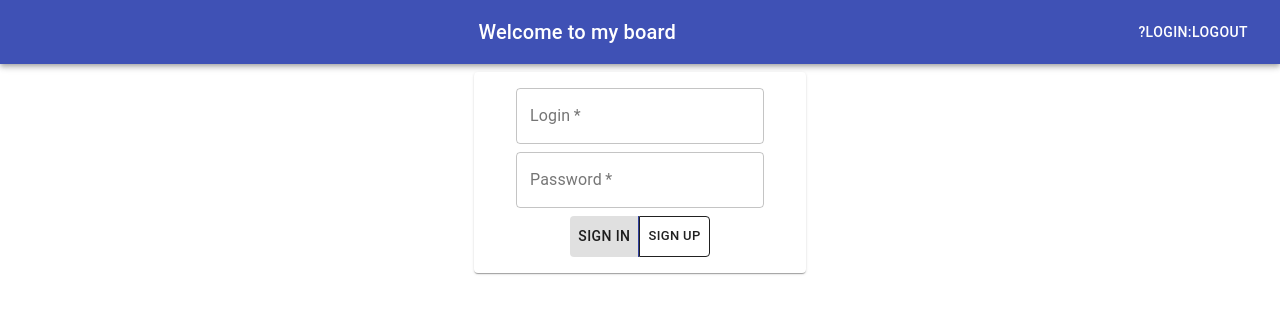
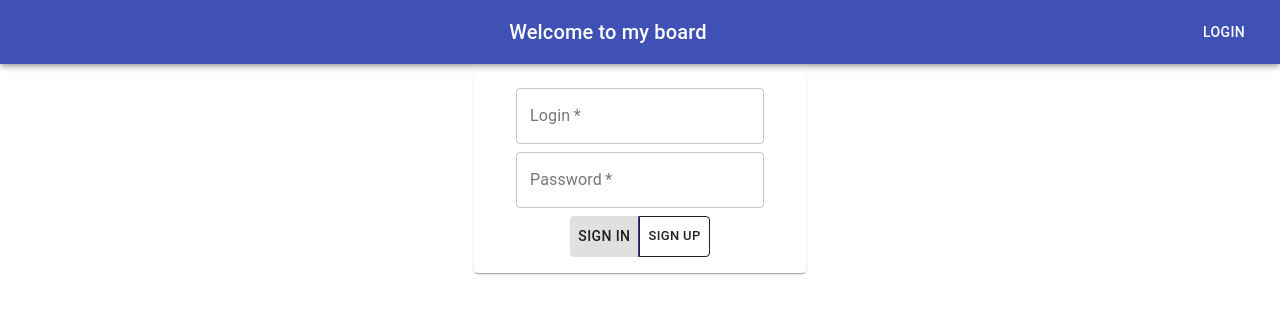
Before and after one commit to AdamenkoA/silver-garbanzo, a React (Create React App) app: page /Login in a window 1280 px wide. Shown: the top 314 px of the page. Built offline with nearby package versions, Linux system fonts and the light colour scheme.

Commit message:
Added toolbar for login page and home

```diff
--- a/src/Components/Tbs.tsx
+++ b/src/Components/Tbs.tsx
@@ -6,6 +6,8 @@ import {WelcomeText} from "../Home/TemplateText";
 import {TbsStyle} from "./TbsStyle";
 import {Toolbar} from "@material-ui/core";
 import history from "../Server/history";
+import Grid from "@material-ui/core/Grid";
+import TextField from "@material-ui/core/TextField";
 
 const useStyles = TbsStyle
 
@@ -16,7 +18,7 @@ interface IState {
 interface IProps {
     classes: any;
     window?: () => Window;
-    isLogin: boolean;
+    buttonCaption: string;
 }
 
 class UpperTbs extends React.Component<IProps, IState> {
@@ -29,6 +31,7 @@ class UpperTbs extends React.Component<IProps, IState> {
         history.push('/Login');
     };
 
+
     public render() {
         return (
             <div className={this.props.classes}>
@@ -38,7 +41,7 @@ class UpperTbs extends React.Component<IProps, IState> {
                             <Typography variant="h6" className={this.props.classes.title}>
                                 {this.state.Caption}
                             </Typography>
-                            <Button color="inherit" onClick={this.loginClick}>{this.props.isLogin}?Login:Logout</Button>
+                            <Button color="inherit" onClick={this.loginClick}>{this.props.buttonCaption}</Button>
                         </Toolbar>
                     </AppBar>
                 </div>
@@ -47,9 +50,10 @@ class UpperTbs extends React.Component<IProps, IState> {
     }
 }
 
-export default function Tbs() {
+export default function Tbs({caption, ...props}: { caption: string, prop?: any }) {
+    const buttonCaption = caption;
     const classes = useStyles();
     return (
-        <UpperTbs classes={classes}/>
+        <UpperTbs classes={classes} buttonCaption={buttonCaption}/>
     );
 }
--- a/src/Home/Home.tsx
+++ b/src/Home/Home.tsx
@@ -72,13 +72,16 @@ class ResponsiveDrawer extends React.Component<IProps, IState> {
             <Divider/>
         </div>
     );
+    caption = () => {
+        return "Logout";
+    }
 
     public render() {
         return (
             <div className={this.props.classes.root}>
                 <CssBaseline/>
                 <AppBar position="fixed" className={this.props.classes.appBar}>
-                    <Tbs/>
+                    <Tbs caption={this.caption()}/>
                 </AppBar>
                 <Drawer
                     className={this.props.classes.drawer}
@@ -93,7 +96,7 @@ class ResponsiveDrawer extends React.Component<IProps, IState> {
                 </Drawer>
                 <main className={this.props.classes.content}>
                     <div className={this.props.classes.toolbar}/>
-                    {this.state.ShowBoard ? <SpacingGrid/> :<EnhancedTable/>}
+                    {this.state.ShowBoard ? <SpacingGrid/> : <EnhancedTable/>}
                 </main>
             </div>
         );
--- /dev/null
+++ b/src/Login/ILogin.ts
@@ -0,0 +1,4 @@
+export interface ILogin {
+    isAuthenticated: boolean;
+    caption: string;
+}
--- a/src/Login/Login.tsx
+++ b/src/Login/Login.tsx
@@ -50,11 +50,14 @@ class LoginComponent extends React.Component<IProps, IState> {
         this.setState({[name]: value} as any);
     };
 
+    caption = () => {
+        return "Login";
+    }
 
     public render() {
         return (
             <form className={this.props.classes} noValidate autoComplete="off">
-                <Tbs/>
+                <Tbs caption={this.caption()}/>
                 <Paper className={this.props.classes.paper}>
                     <InputComponent onChange={this.onChangeInput} label={"Login"} type={"text"}/>
                     <InputComponent onChange={this.onChangeInput} label={"Password"}
```
Also changed, not shown: src/Login/LoginState.ts (added, +27 -0 lines), 1 other file (tests, documents, lock files or other folders).
